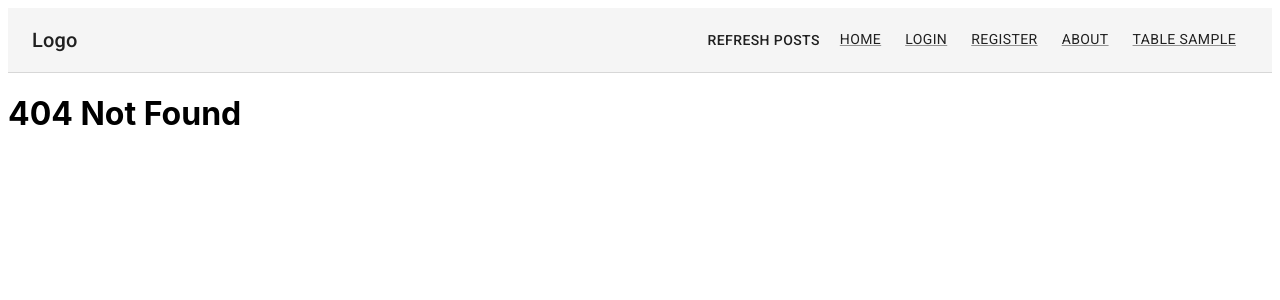
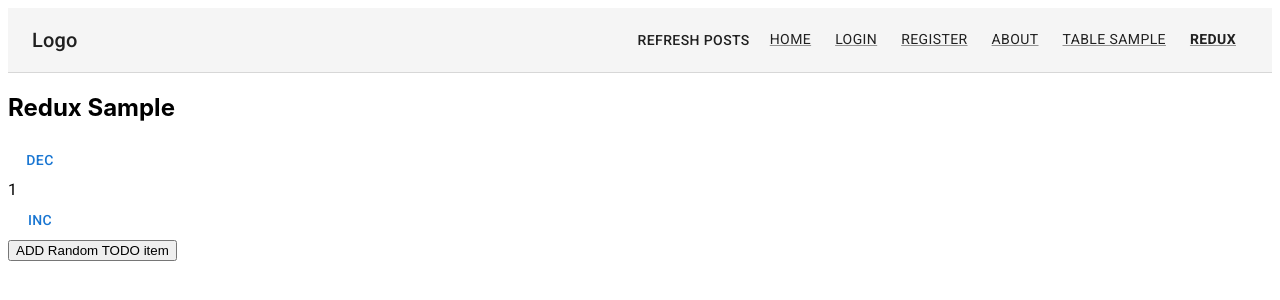
Before and after one commit to sriram10/mern-course-mar-2023, a React (Create React App) app: page /redux in a window 1280 px wide. Before the commit this address had no page. Shown: the top 300 px of the page. Built offline with nearby package versions, Linux system fonts and the light colour scheme.

Commit message:
feat(redux): sample redux concepts

```diff
--- a/package.json
+++ b/package.json
@@ -7,14 +7,17 @@
     "@emotion/styled": "^11.10.6",
     "@mui/icons-material": "^5.11.11",
     "@mui/material": "^5.11.13",
+    "@reduxjs/toolkit": "^1.9.3",
     "@tanstack/react-query": "^4.28.0",
     "axios": "^1.3.4",
     "formik": "^2.2.9",
     "prop-types": "^15.8.1",
     "react": "^18.2.0",
     "react-dom": "^18.2.0",
+    "react-redux": "^8.0.5",
     "react-router-dom": "^6.9.0",
     "react-scripts": "5.0.1",
+    "redux": "^4.2.1",
     "web-vitals": "^2.1.4",
     "yup": "^1.0.2"
   },
--- a/src/App.js
+++ b/src/App.js
@@ -15,6 +15,7 @@ import { createTheme, ThemeProvider } from '@mui/material/styles';
 import Home from './blog/pages/home';
 import queryClient from './services/queryClient';
 import TableSection from './day3/TableSection';
+import ReduxSample from './redux';
 
 const theme = createTheme();
 
@@ -50,6 +51,7 @@ function App() {
               <Route path="about" element={<h1>About</h1>} />
               <Route path="table" element={<TableSection />} />
               <Route path="401" element={<h1>Unauthorized access</h1>} />
+              <Route path="redux" element={<ReduxSample />} />
               <Route path="*" element={<h1>404 Not Found</h1>} />
             </Route>
           </Routes>
--- a/src/components/Navigation.js
+++ b/src/components/Navigation.js
@@ -43,6 +43,7 @@ function Navigation() {
           <NavBarLink to="/signup" text="Register" />
           <NavBarLink to="/about" text="About" />
           <NavBarLink to="/table" text="Table Sample" />
+          <NavBarLink to="/redux" text="Redux" />
         </nav>
         {/* <Button variant="outlined" sx={{ my: 1, mx: 1.5 }}>
           Sign In
--- /dev/null
+++ b/src/redux/counterSlice.js
@@ -0,0 +1,31 @@
+import { createSlice } from '@reduxjs/toolkit'
+
+const counterSlice = createSlice({
+  name: 'Counter',
+  initialState: {
+    count: 1
+  },
+  reducers: {
+    increment: (state, action) => {
+      state.count += action.step || 1
+    },
+    decrement: (state, action) => {
+      state.count -= 1
+    },
+  }
+})
+
+// counterSlice = { reducer: reducerFuntion, actions: allActionsDefinedInsideReducersAsObj }
+/**
+ * counterSlice = {
+ *  reducer: function
+ *  actions: {
+ *    increment: (obj) => {},
+ *    decrement: (obj) => {}
+ *  }
+ * }
+ */
+
+export const counterActions = counterSlice.actions
+
+export default counterSlice;
--- /dev/null
+++ b/src/redux/index.js
@@ -0,0 +1,15 @@
+import { Provider } from "react-redux";
+import ReactReduxCounter from "./react-redux-couter";
+import ReactReduxTodo from "./react-redux-todo";
+import store from "./store";
+
+const ReduxSample = () => {
+  return (
+    <Provider store={store}>
+      <ReactReduxCounter />
+      <ReactReduxTodo />
+    </Provider>
+  )
+}
+
+export default ReduxSample;
--- /dev/null
+++ b/src/redux/react-redux-couter.js
@@ -0,0 +1,30 @@
+import { Button, Typography } from "@mui/material";
+import { useSelector, useDispatch } from "react-redux";
+import { counterActions } from "./counterSlice";
+
+const ReactReduxCounter = () => {
+  const counterState = useSelector((state) => state.counter)
+  const dispatch = useDispatch();
+
+  const onInc = () => {
+    dispatch(counterActions.increment())
+  }
+  const onDec = () => {
+    dispatch(counterActions.decrement())
+  }
+
+  return (
+    <section>
+      <h1>Redux Sample</h1>
+      <Button onClick={onDec}>
+        DEC
+      </Button>
+      <Typography>{counterState.count}</Typography>
+      <Button onClick={onInc}>
+        INC
+      </Button>
+    </section>
+  )
+}
+
+export default ReactReduxCounter;
--- /dev/null
+++ b/src/redux/react-redux-todo.js
@@ -0,0 +1,33 @@
+import { useSelector, useDispatch } from 'react-redux'
+import { todoActions } from './todoSlicer'
+
+const ReactReduxTodo = () => {
+  const todoList = useSelector((state) => state.todos)
+  const dispatch = useDispatch()
+
+  const handleDelete = (index) => {
+    dispatch(todoActions.remove(index))
+  }
+
+  const handleAdd = () => {
+    dispatch(todoActions.add({
+      id: Date.now(),
+      text: 'New TODO item' + (Math.random() * 100),
+    }))
+  }
+
+  return (
+    <div>
+      <button onClick={handleAdd}>ADD Random TODO item</button>
+      <ul>
+        {
+          todoList.map((todo, index) => {
+            return <li>{todo.text} <button onClick={() => handleDelete(index)}>delete</button></li>
+          })
+        }
+      </ul>
+    </div>
+  )
+}
+
+export default ReactReduxTodo;
--- /dev/null
+++ b/src/redux/store.js
@@ -0,0 +1,14 @@
+// To create a store, we need to have some reducer
+
+import { configureStore } from '@reduxjs/toolkit'
+import counterSlice from './counterSlice';
+import todoSlice from './todoSlicer';
+
+const store = configureStore({
+  reducer: {
+    counter: counterSlice.reducer,
+    todos: todoSlice.reducer
+  }
+})
+
+export default store;
--- /dev/null
+++ b/src/redux/todoSlicer.js
@@ -0,0 +1,18 @@
+import { createSlice } from '@reduxjs/toolkit'
+
+const todoSlice = createSlice({
+  name: "Todos",
+  initialState: [],
+  reducers: {
+    add: (state, action) => {
+      state.push(action.payload)
+    },
+    remove: (state, action) => {
+      state.splice(action.payload, 1)
+    }
+  }
+})
+
+export default todoSlice;
+
+export const todoActions = todoSlice.actions;
```
Also changed, not shown: src/redux/redux-core.js (added, +45 -0 lines), 1 other file (tests, documents, lock files or other folders).
